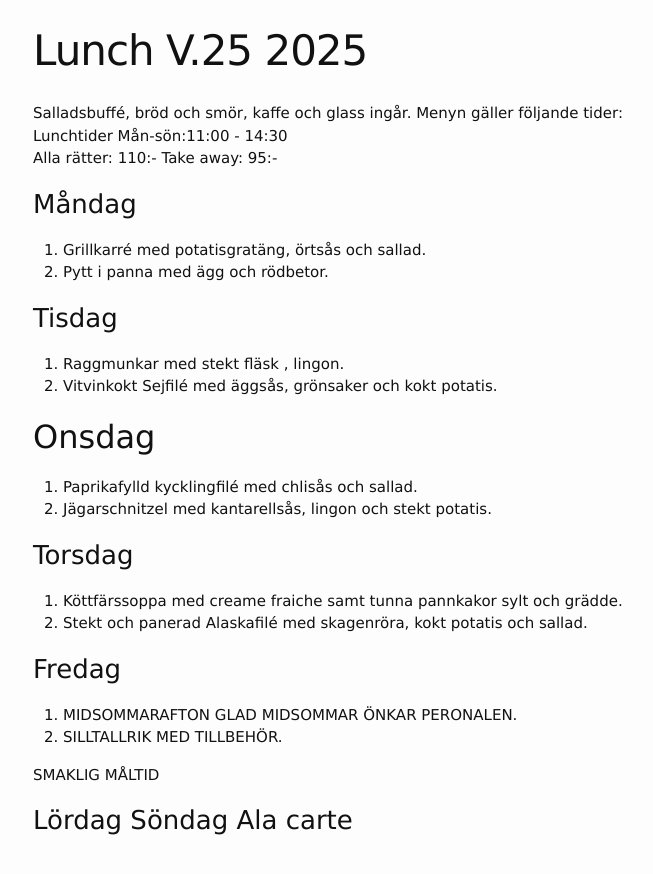
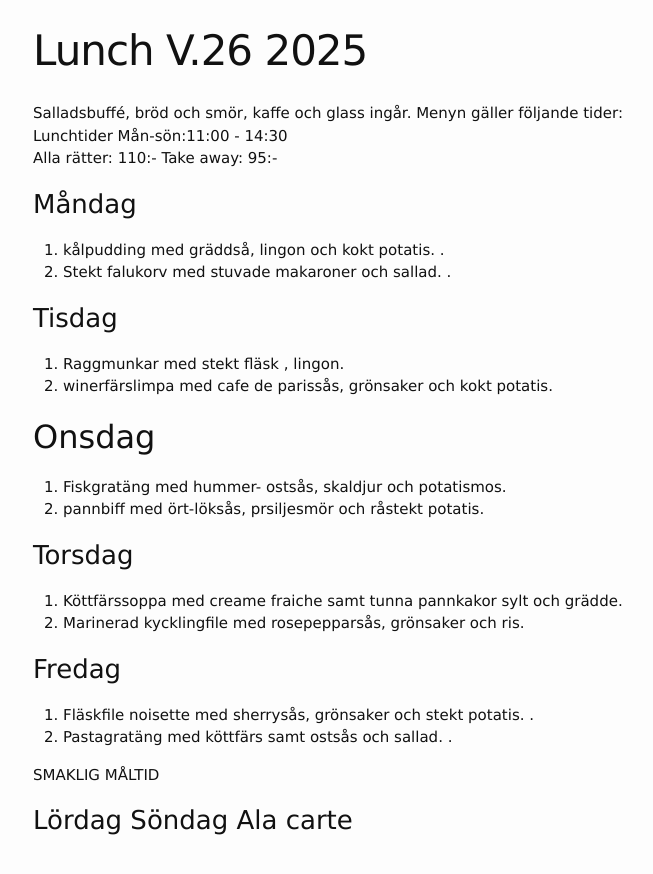
Before and after one commit to FarInn62/farinn62.github.io, a Jekyll site: the page built from lunch.md, in a window 1280 px wide. Shown: the top 874 px of the page, without its empty margins (237-890 px from the left). Built offline with Jekyll 4.4.1, drawn with Linux system fonts in a browser that asks for light colours.

Commit message:
Update lunch.md

```diff
--- a/lunch.md
+++ b/lunch.md
@@ -1,6 +1,6 @@
 ---
 layout: foodmenu
-title: Lunch V.25 2025
+title: Lunch V.26 2025
 permalink: /lunch/
 published: true
 ---
@@ -11,28 +11,27 @@ Alla rätter: 110:- Take away: 95:-
 
 ### Måndag
 
-1. Grillkarré med potatisgratäng, örtsås och sallad.
-2. Pytt i panna med ägg och rödbetor.
+1. kålpudding med gräddså, lingon och kokt potatis. .
+2. Stekt falukorv med stuvade makaroner och sallad. .
 
 ### Tisdag
 
 1. Raggmunkar med stekt fläsk , lingon.
-2. Vitvinkokt Sejfilé med äggsås, grönsaker och kokt potatis.
+2. winerfärslimpa med cafe de parissås, grönsaker och kokt potatis.
 
 ## Onsdag
-
-1. Paprikafylld kycklingfilé med chlisås och sallad.
-2. Jägarschnitzel med kantarellsås, lingon och stekt potatis.
+1. Fiskgratäng med hummer- ostsås, skaldjur och potatismos.
+2. pannbiff med ört-löksås, prsiljesmör och råstekt potatis.
 
 ### Torsdag
 
 1. Köttfärssoppa med creame fraiche samt tunna pannkakor sylt och grädde.
-2. Stekt och panerad Alaskafilé med skagenröra, kokt potatis och sallad.
+2. Marinerad kycklingfile med rosepepparsås, grönsaker och ris.
 
 ### Fredag
 
-1. MIDSOMMARAFTON GLAD MIDSOMMAR ÖNKAR PERONALEN.
-2. SILLTALLRIK MED TILLBEHÖR.
+1. Fläskfile noisette med sherrysås, grönsaker och stekt potatis. .
+2. Pastagratäng med köttfärs samt ostsås och sallad. .
 
 SMAKLIG MÅLTID
 
```
